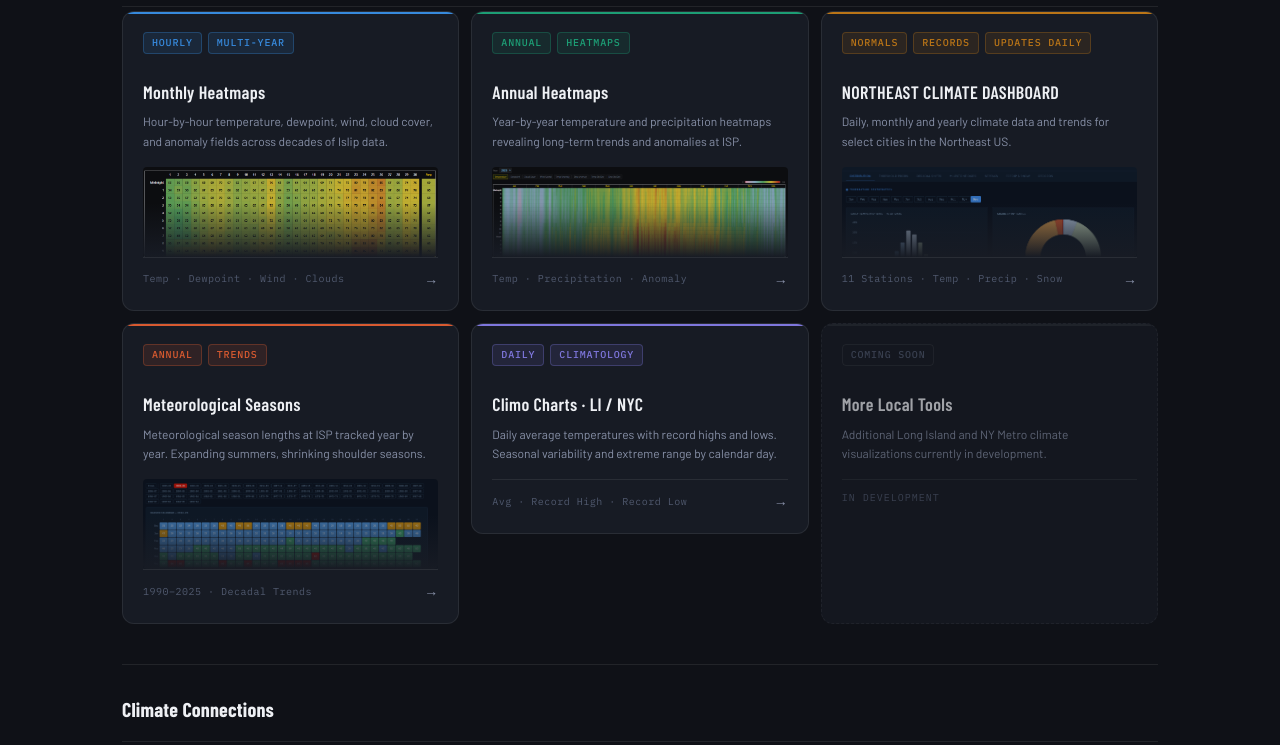
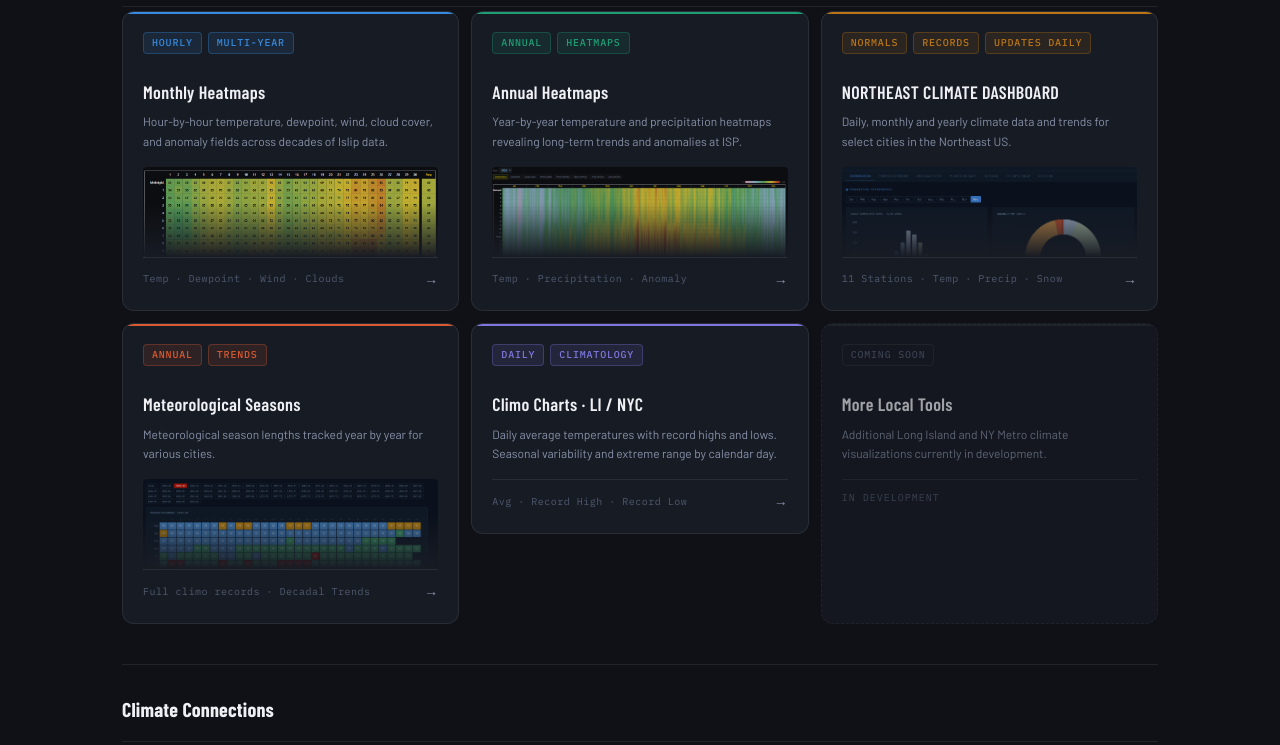
Before and after one commit to josht3113/context-climate, a React (Vite) app: page /#/ in a window 1280 px wide. Shown: the part 354-1099 px from the top of the page. Built offline with nearby package versions, Linux system fonts and the light colour scheme.

Commit message:
Update Home.jsx

```diff
--- a/src/pages/Home.jsx
+++ b/src/pages/Home.jsx
@@ -41,8 +41,8 @@ const SECTIONS = [
       {
         tags:       ['ANNUAL', 'TRENDS'],
         title:      'Meteorological Seasons',
-        description:'Meteorological season lengths at ISP tracked year by year. Expanding summers, shrinking shoulder seasons.',
-        footerTags: ['1990–2025', 'Decadal Trends'],
+        description:'Meteorological season lengths tracked year by year for various cities.',
+        footerTags: ['Full climo records', 'Decadal Trends'],
         to:         '/seasons',
         accentVar:  '--accent-seasons',
         thumb:      '/Seasons_thumbnail.png',
```
